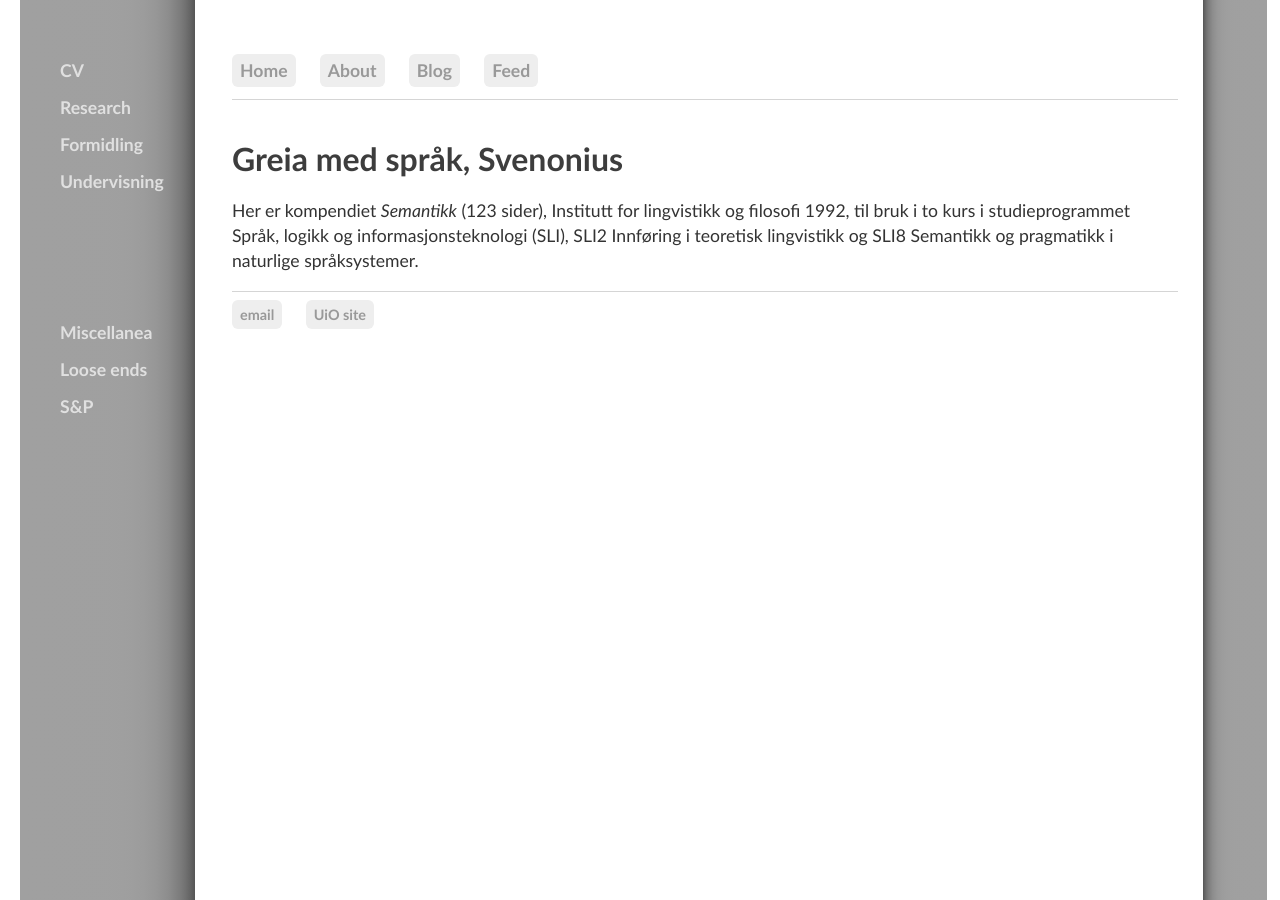
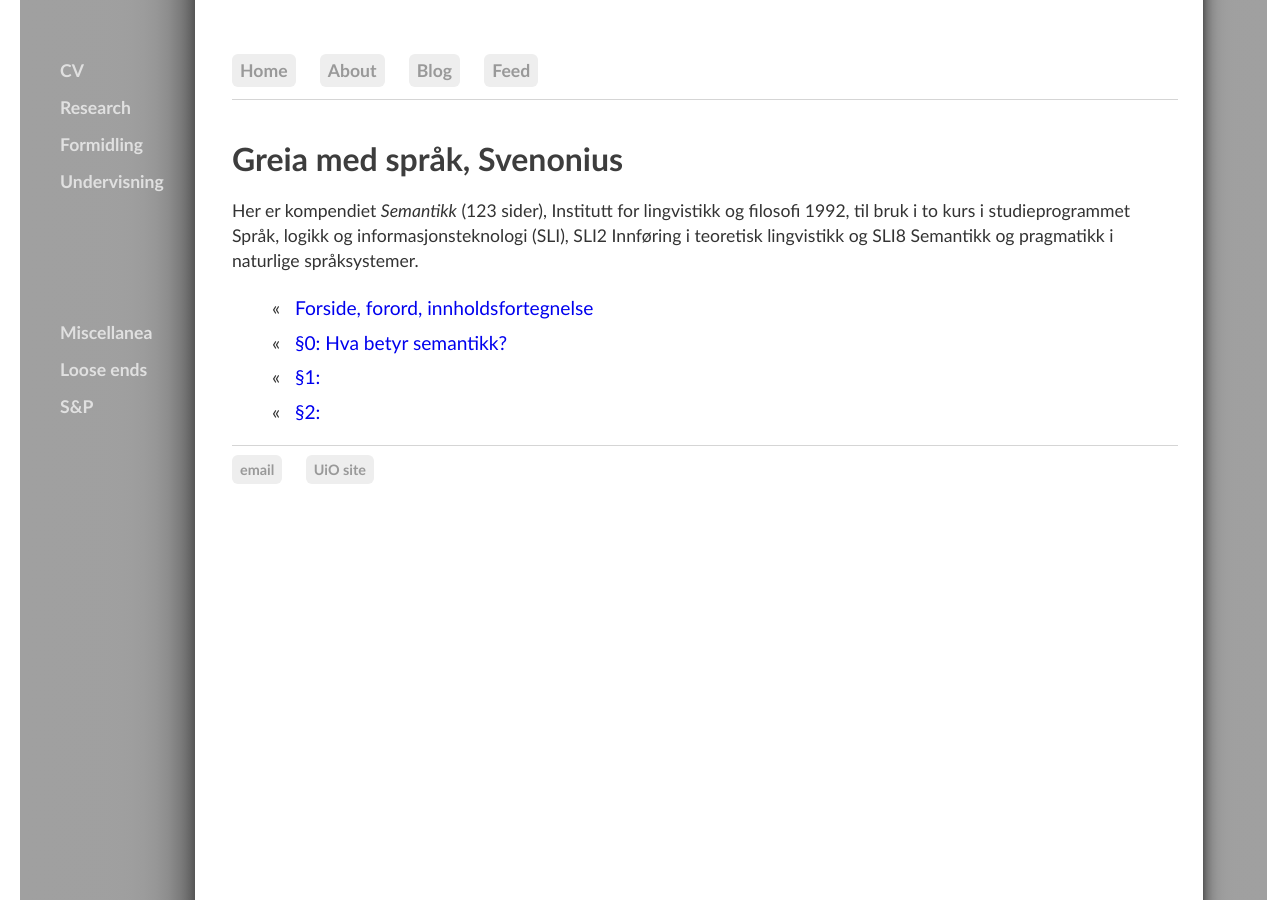
Before and after one commit to kjelljs/kjelljs.github.io, a Jekyll site: the page built from courses/kompendium1.html, in a window 1280 px wide. Built offline with Jekyll 4.4.1, drawn with Linux system fonts in a browser that asks for light colours.

Commit message:
Update kompendium1.html

```diff
--- a/courses/kompendium1.html
+++ b/courses/kompendium1.html
@@ -15,3 +15,8 @@ figure {
 </style>
 <div class="ingress">
   <p>Her er kompendiet <i>Semantikk</i> (123 sider), Institutt for lingvistikk og filosofi 1992, til bruk i to kurs i studieprogrammet Språk, logikk og informasjonsteknologi (SLI), SLI2 Innføring i teoretisk lingvistikk og SLI8 Semantikk og pragmatikk i naturlige språksystemer.</p></div>
+<ul><li id="blogposts">&laquo; &nbsp; <a href="/pdf/semantikk920.pdf">Forside, forord, innholdsfortegnelse</a></li>
+<li id="blogposts">&laquo; &nbsp; <a href="/pdf/semantikk92.pdf">§0: Hva betyr semantikk?</a></li>
+<li id="blogposts">&laquo; &nbsp; <a href="/pdf/semantikk921.pdf">§1: </a></li>
+<li id="blogposts">&laquo; &nbsp; <a href="/pdf/semantikk922.pdf">§2: </a></li>
+</ul>
```
